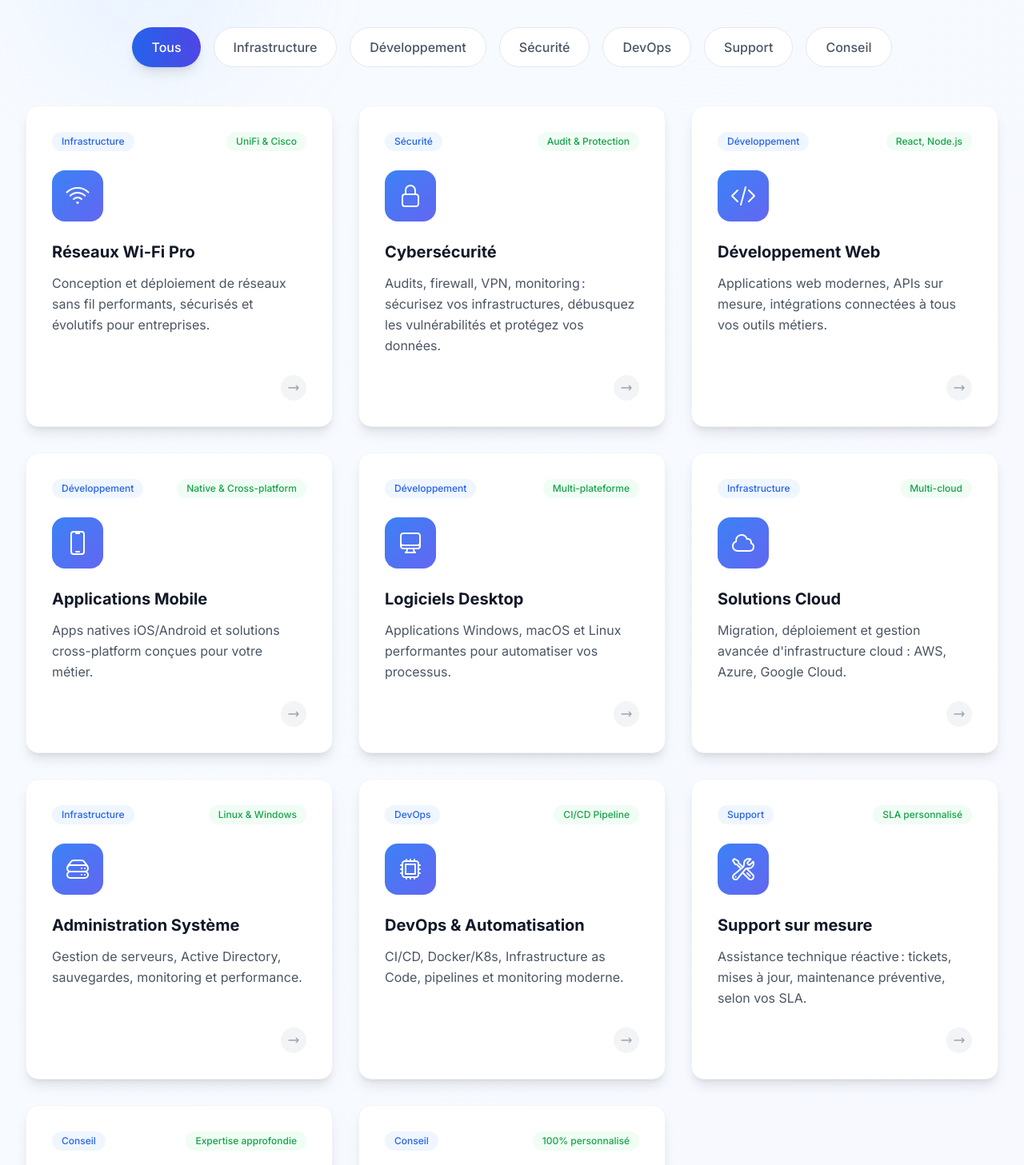
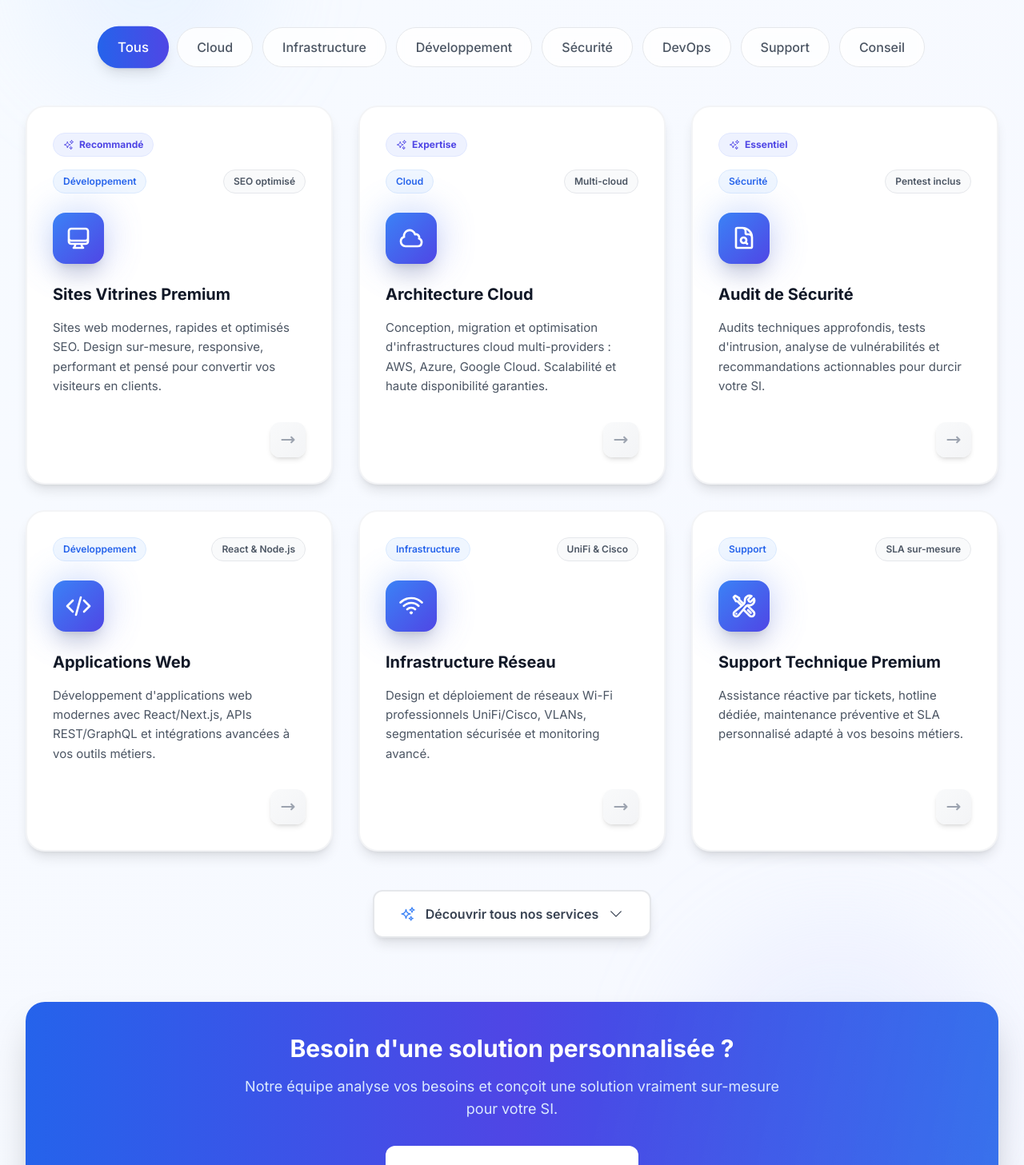
Before and after one commit to enstso/UnetraTechLandingPage, a Next.js app: page / in a window 1280 px wide. Shown: the part 1080-2537 px from the top of the page at 80% size. Built offline with nearby package versions, Linux system fonts and the light colour scheme.

Commit message:
refactor features.tsx

```diff
--- a/app/components/Features.tsx
+++ b/app/components/Features.tsx
@@ -4,7 +4,7 @@ import { useEffect, useState } from "react";
 import { useKeenSlider } from "keen-slider/react";
 import "keen-slider/keen-slider.min.css";
 
-import { motion } from "framer-motion";
+import { motion, AnimatePresence } from "framer-motion";
 import {
   LockClosedIcon,
   WifiIcon,
@@ -17,102 +17,138 @@ import {
   DevicePhoneMobileIcon,
   ComputerDesktopIcon,
   SquaresPlusIcon,
+  ChevronDownIcon,
+  SparklesIcon,
 } from "@heroicons/react/24/outline";
 
 const container = {
   hidden: {},
   show: {
-    transition: { staggerChildren: 0.1, delayChildren: 0.3 },
+    transition: { staggerChildren: 0.08, delayChildren: 0.2 },
   },
 };
 
 const item = {
   hidden: { opacity: 0, y: 30 },
-  show: { opacity: 1, y: 0, transition: { duration: 0.6, ease: "easeOut" } },
+  show: { opacity: 1, y: 0, transition: { duration: 0.5, ease: "easeOut" } },
 };
 
 const services = [
+  // ===== SERVICES PRIORITAIRES (affichés d'abord) =====
   {
-    title: "Réseaux Wi-Fi Pro",
-    desc: "Conception et déploiement de réseaux sans fil performants, sécurisés et évolutifs pour entreprises.",
+    title: "Sites Vitrines Premium",
+    desc: "Sites web modernes, rapides et optimisés SEO. Design sur-mesure, responsive, performant et pensé pour convertir vos visiteurs en clients.",
+    icon: ComputerDesktopIcon,
+    category: "Développement",
+    highlight: "SEO optimisé",
+    badge: "Recommandé",
+    priority: true
+  },
+  {
+    title: "Architecture Cloud",
+    desc: "Conception, migration et optimisation d'infrastructures cloud multi-providers : AWS, Azure, Google Cloud. Scalabilité et haute disponibilité garanties.",
+    icon: CloudIcon,
+    category: "Cloud",
+    highlight: "Multi-cloud",
+    badge: "Expertise",
+    priority: true
+  },
+  {
+    title: "Audit de Sécurité",
+    desc: "Audits techniques approfondis, tests d'intrusion, analyse de vulnérabilités et recommandations actionnables pour durcir votre SI.",
+    icon: DocumentMagnifyingGlassIcon,
+    category: "Sécurité",
+    highlight: "Pentest inclus",
+    badge: "Essentiel",
+    priority: true
+  },
+  {
+    title: "Applications Web",
+    desc: "Développement d'applications web modernes avec React/Next.js, APIs REST/GraphQL et intégrations avancées à vos outils métiers.",
+    icon: CodeBracketIcon,
+    category: "Développement",
+    highlight: "React & Node.js",
+    priority: true
+  },
+  {
+    title: "Infrastructure Réseau",
+    desc: "Design et déploiement de réseaux Wi-Fi professionnels UniFi/Cisco, VLANs, segmentation sécurisée et monitoring avancé.",
     icon: WifiIcon,
     category: "Infrastructure",
-    highlight: "UniFi & Cisco"
+    highlight: "UniFi & Cisco",
+    priority: true
   },
   {
-    title: "Cybersécurité",
-    desc: "Audits, firewall, VPN, monitoring : sécurisez vos infrastructures, débusquez les vulnérabilités et protégez vos données.",
+    title: "Support Technique Premium",
+    desc: "Assistance réactive par tickets, hotline dédiée, maintenance préventive et SLA personnalisé adapté à vos besoins métiers.",
+    icon: WrenchScrewdriverIcon,
+    category: "Support",
+    highlight: "SLA sur-mesure",
+    priority: true
+  },
+
+  // ===== SERVICES ADDITIONNELS (révélés au clic) =====
+  {
+    title: "Protection Avancée",
+    desc: "Déploiement de firewall nouvelle génération, VPN sécurisés, monitoring 24/7 et réponse aux incidents pour protéger vos données critiques.",
     icon: LockClosedIcon,
     category: "Sécurité",
-    highlight: "Audit & Protection"
-  },
-  {
-    title: "Développement Web",
-    desc: "Applications web modernes, APIs sur mesure, intégrations connectées à tous vos outils métiers.",
-    icon: CodeBracketIcon,
-    category: "Développement",
-    highlight: "React, Node.js"
+    highlight: "Monitoring 24/7",
+    priority: false
   },
   {
     title: "Applications Mobile",
-    desc: "Apps natives iOS/Android et solutions cross-platform conçues pour votre métier.",
+    desc: "Apps natives iOS/Android ou cross-platform (React Native, Flutter) conçues pour offrir une expérience utilisateur exceptionnelle.",
     icon: DevicePhoneMobileIcon,
     category: "Développement",
-    highlight: "Native & Cross-platform"
-  },
-  {
-    title: "Logiciels Desktop",
-    desc: "Applications Windows, macOS et Linux performantes pour automatiser vos processus.",
-    icon: ComputerDesktopIcon,
-    category: "Développement",
-    highlight: "Multi-plateforme"
-  },
-  {
-    title: "Solutions Cloud",
-    desc: "Migration, déploiement et gestion avancée d'infrastructure cloud : AWS, Azure, Google Cloud.",
-    icon: CloudIcon,
-    category: "Infrastructure",
-    highlight: "Multi-cloud"
+    highlight: "Native & Cross",
+    priority: false
   },
   {
     title: "Administration Système",
-    desc: "Gestion de serveurs, Active Directory, sauvegardes, monitoring et performance.",
+    desc: "Gestion complète de serveurs Linux/Windows, Active Directory, automatisation, sauvegardes et monitoring proactif de performance.",
     icon: ServerStackIcon,
     category: "Infrastructure",
-    highlight: "Linux & Windows"
+    highlight: "Linux & Windows",
+    priority: false
   },
   {
-    title: "DevOps & Automatisation",
-    desc: "CI/CD, Docker/K8s, Infrastructure as Code, pipelines et monitoring moderne.",
+    title: "DevOps & CI/CD",
+    desc: "Pipelines CI/CD automatisés, Docker/Kubernetes, Infrastructure as Code (Terraform), déploiements zero-downtime et monitoring moderne.",
     icon: CpuChipIcon,
     category: "DevOps",
-    highlight: "CI/CD Pipeline"
+    highlight: "Terraform & K8s",
+    priority: false
   },
   {
-    title: "Support sur mesure",
-    desc: "Assistance technique réactive : tickets, mises à jour, maintenance préventive, selon vos SLA.",
+    title: "Logiciels sur Mesure",
+    desc: "Applications desktop Windows/macOS/Linux et solutions métier personnalisées pour automatiser vos processus complexes.",
+    icon: SquaresPlusIcon,
+    category: "Développement",
+    highlight: "Multi-plateforme",
+    priority: false
+  },
+  {
+    title: "Support Sur Mesure",
+    desc: "Accompagnement IT personnalisé : astreinte weekend, support dédié 24/7, intervention on-site, contrat flexible selon vos contraintes.",
     icon: WrenchScrewdriverIcon,
     category: "Support",
-    highlight: "SLA personnalisé"
+    highlight: "100% flexible",
+    priority: false
   },
   {
-    title: "Audit & Conseil",
-    desc: "Audits techniques globaux, sécurité, roadmap IT et recommandations précise – votre feuille de route numérique.",
+    title: "Conseil Stratégique IT",
+    desc: "Accompagnement long-terme : audit global SI, roadmap technologique, architecture d'entreprise et pilotage de transformation digitale.",
     icon: DocumentMagnifyingGlassIcon,
     category: "Conseil",
-    highlight: "Expertise approfondie"
-  },
-  {
-    title: "Missions Sur Mesure",
-    desc: "Accompagnement personnalisé : architecture, pilotage projet, solutions adaptées à vos défis spécifiques.",
-    icon: SquaresPlusIcon,
-    category: "Conseil",
-    highlight: "100% personnalisé"
+    highlight: "Vision 360°",
+    priority: false
   },
 ];
 
 const categories = [
   "Tous",
+  "Cloud",
   "Infrastructure",
   "Développement",
   "Sécurité",
@@ -124,6 +160,7 @@ const categories = [
 export default function Features() {
   const [isMobile, setIsMobile] = useState(false);
   const [activeCategory, setActiveCategory] = useState("Tous");
+  const [showAll, setShowAll] = useState(false);
   const [sliderRef] = useKeenSlider<HTMLDivElement>({
     slides: { perView: 1.1, spacing: 20 },
     loop: false,
@@ -146,6 +183,13 @@ export default function Features() {
   const filteredServices = activeCategory === "Tous"
       ? services
       : services.filter(service => service.category === activeCategory);
+
+  // Services à afficher (6 premiers si showAll=false, tous sinon)
+  const displayedServices = showAll
+      ? filteredServices
+      : filteredServices.filter(s => s.priority);
+
+  const hasMoreServices = filteredServices.length > displayedServices.length;
 
   return (
       <section
@@ -179,7 +223,7 @@ export default function Features() {
           {/* Category Filter - Desktop only */}
           {!isMobile && (
               <motion.div
-                  className="flex flex-wrap justify-center gap-4 mb-12"
+                  className="flex flex-wrap justify-center gap-3 mb-12"
                   initial={{ opacity: 0, y: 20 }}
                   whileInView={{ opacity: 1, y: 0 }}
                   viewport={{ once: true }}
@@ -188,11 +232,14 @@ export default function Features() {
                 {categories.map((category) => (
                     <button
                         key={category}
-                        onClick={() => setActiveCategory(category)}
+                        onClick={() => {
+                          setActiveCategory(category);
+                          setShowAll(false); // Reset à 6 services quand on change de catégorie
+                        }}
                         className={`px-6 py-3 rounded-full font-medium transition-all duration-300 ${
                             activeCategory === category
-                                ? 'bg-gradient-to-r from-blue-600 to-indigo-600 text-white shadow-lg'
-                                : 'bg-white text-gray-600 hover:text-blue-600 border border-gray-200 hover:border-blue-300 hover:shadow-md'
+                                ? 'bg-gradient-to-r from-blue-600 to-indigo-600 text-white shadow-lg transform scale-105'
+                                : 'bg-white/80 backdrop-blur-sm text-gray-600 hover:text-blue-600 border border-gray-200 hover:border-blue-300 hover:shadow-md'
                         }`}
                     >
                       {category}
@@ -214,86 +261,146 @@ export default function Features() {
                 <SliderNavigation sliderRef={sliderRef} />
               </div>
           ) : (
+              <>
                 <motion.div
                     className="grid md:grid-cols-2 lg:grid-cols-3 gap-8"
                     variants={container}
                     initial="hidden"
                     whileInView="show"
                     viewport={{ once: true }}
-                  key={activeCategory}
+                    key={`${activeCategory}-${showAll}`}
                 >
-                {filteredServices.map((service, idx) => (
-                    <motion.div key={`${service.title}-${idx}`} variants={item}>
+                  <AnimatePresence mode="popLayout">
+                    {displayedServices.map((service, idx) => (
+                        <motion.div
+                            key={`${service.title}-${idx}`}
+                            variants={item}
+                            layout
+                        >
                           <ServiceCard service={service} />
                         </motion.div>
                     ))}
+                  </AnimatePresence>
                 </motion.div>
+
+                {/* Bouton "Voir plus" */}
+                {hasMoreServices && (
+                    <motion.div
+                        className="flex justify-center mt-12"
+                        initial={{ opacity: 0, y: 20 }}
+                        animate={{ opacity: 1, y: 0 }}
+                        transition={{ delay: 0.4 }}
+                    >
+                      <button
+                          onClick={() => setShowAll(!showAll)}
+                          className="group relative inline-flex items-center gap-3 bg-white hover:bg-gradient-to-r hover:from-blue-50 hover:to-indigo-50 text-gray-700 hover:text-blue-600 px-8 py-4 rounded-xl font-semibold transition-all duration-300 border-2 border-gray-200 hover:border-blue-300 shadow-lg hover:shadow-xl transform hover:-translate-y-1"
+                      >
+                        <SparklesIcon className="w-5 h-5 text-blue-500" />
+                        <span>Découvrir tous nos services</span>
+                        <ChevronDownIcon className="w-5 h-5 transform group-hover:translate-y-1 transition-transform" />
+                      </button>
+                    </motion.div>
+                )}
+              </>
           )}
 
           {/* CTA Section */}
           <motion.div
-              className="text-center mt-16 p-8 bg-gradient-to-r from-blue-600 to-indigo-600 rounded-2xl text-white"
+              className="text-center mt-20 p-10 bg-gradient-to-r from-blue-600 via-indigo-600 to-blue-600 rounded-3xl text-white shadow-2xl relative overflow-hidden"
               initial={{ opacity: 0, y: 30 }}
               whileInView={{ opacity: 1, y: 0 }}
               viewport={{ once: true }}
               transition={{ delay: 0.4, duration: 0.6 }}
           >
-            <h3 className="text-2xl font-bold mb-4">Besoin d'une solution personnalisée&nbsp;?</h3>
-            <p className="text-blue-100 mb-6 text-lg">
+            {/* Effet de brillance animé */}
+            <div className="absolute inset-0 bg-gradient-to-r from-transparent via-white/10 to-transparent -skew-x-12 animate-shine" />
+
+            <h3 className="text-3xl font-bold mb-4 relative z-10">Besoin d'une solution personnalisée&nbsp;?</h3>
+            <p className="text-blue-100 mb-8 text-lg max-w-2xl mx-auto relative z-10">
               Notre équipe analyse vos besoins et conçoit une solution vraiment sur-mesure pour votre SI.
             </p>
             <a
                 href="#contact"
-                className="inline-flex items-center bg-white text-blue-600 hover:text-blue-700 px-8 py-4 rounded-lg font-semibold transition-all duration-300 hover:shadow-xl transform hover:-translate-y-1"
+                className="relative z-10 inline-flex items-center bg-white text-blue-600 hover:bg-gray-50 px-10 py-5 rounded-xl font-bold text-lg transition-all duration-300 hover:shadow-2xl transform hover:-translate-y-1 hover:scale-105"
             >
               Discuter de mon projet
-              <svg className="w-5 h-5 ml-2" fill="none" stroke="currentColor" viewBox="0 0 24 24">
-                <path strokeLinecap="round" strokeLinejoin="round" strokeWidth={2} d="M17 8l4 4m0 0l-4 4m4-4H3" />
+              <svg className="w-6 h-6 ml-3" fill="none" stroke="currentColor" viewBox="0 0 24 24">
+                <path strokeLinecap="round" strokeLinejoin="round" strokeWidth={2.5} d="M17 8l4 4m0 0l-4 4m4-4H3" />
               </svg>
             </a>
           </motion.div>
         </div>
+
+        <style jsx>{`
+          @keyframes shine {
+            from {
+              transform: translateX(-100%) skewX(-12deg);
+            }
+            to {
+              transform: translateX(200%) skewX(-12deg);
+            }
+          }
+          .animate-shine {
+            animation: shine 3s infinite;
+          }
+        `}</style>
       </section>
   );
 }
 
-// Service Card
+// Service Card Component
 function ServiceCard({ service }: { service: typeof services[0] }) {
-  const { title, desc, icon: Icon, category, highlight } = service;
+  const { title, desc, icon: Icon, category, highlight, badge } = service;
 
   return (
-      <div className="group bg-white rounded-2xl p-8 shadow-lg border border-gray-100 hover:shadow-xl hover:border-blue-200 transition-all duration-300 hover:-translate-y-2 h-full flex flex-col">
+      <div className="group relative bg-white rounded-3xl p-8 shadow-lg border-2 border-gray-100 hover:shadow-2xl hover:border-blue-200 transition-all duration-500 hover:-translate-y-3 h-full flex flex-col overflow-hidden">
 
-        {/* Category badge */}
-        <div className="flex items-center justify-between mb-6">
-        <span className="text-xs font-medium text-blue-600 bg-blue-50 px-3 py-1 rounded-full">
+        {/* Effet gradient au hover */}
+        <div className="absolute inset-0 bg-gradient-to-br from-blue-50/0 to-indigo-50/0 group-hover:from-blue-50/50 group-hover:to-indigo-50/30 transition-all duration-500 rounded-3xl" />
+
+        {/* Badge subtil en haut */}
+        {badge && (
+            <div className="relative z-10 mb-4">
+            <span className="inline-flex items-center gap-1.5 text-xs font-bold text-indigo-600 bg-indigo-50 px-3 py-1.5 rounded-full border border-indigo-100">
+              <SparklesIcon className="w-3.5 h-3.5" />
+              {badge}
+            </span>
+            </div>
+        )}
+
+        {/* Category + Highlight */}
+        <div className="relative z-10 flex items-center justify-between mb-6">
+          <span className="text-xs font-semibold text-blue-600 bg-blue-50 px-3 py-1.5 rounded-full border border-blue-100">
             {category}
           </span>
-          <span className="text-xs font-medium text-green-600 bg-green-50 px-3 py-1 rounded-full">
+          <span className="text-xs font-semibold text-gray-600 bg-gray-50 px-3 py-1.5 rounded-full border border-gray-200">
             {highlight}
           </span>
         </div>
 
-        {/* Icon */}
-        <div className="w-16 h-16 bg-gradient-to-br from-blue-500 to-indigo-500 rounded-2xl flex items-center justify-center mb-6 group-hover:scale-110 transition-transform duration-300">
-          <Icon className="w-8 h-8 text-white" />
+        {/* Icon avec effet glow premium */}
+        <div className="relative z-10 w-16 h-16 mb-6">
+          <div className="absolute inset-0 bg-gradient-to-br from-blue-400 to-indigo-500 rounded-2xl blur-xl opacity-40 group-hover:opacity-70 group-hover:scale-125 transition-all duration-500" />
+          <div className="relative w-16 h-16 bg-gradient-to-br from-blue-500 to-indigo-600 rounded-2xl flex items-center justify-center group-hover:scale-110 group-hover:rotate-3 transition-all duration-500 shadow-xl">
+            <Icon className="w-8 h-8 text-white" strokeWidth={2} />
+          </div>
         </div>
 
         {/* Content */}
-        <div className="flex-grow">
-          <h3 className="text-xl font-bold text-gray-900 mb-3 group-hover:text-blue-600 transition-colors">
+        <div className="relative z-10 flex-grow">
+          <h3 className="text-xl font-bold text-gray-900 mb-4 group-hover:bg-gradient-to-r group-hover:from-blue-600 group-hover:to-indigo-600 group-hover:bg-clip-text group-hover:text-transparent transition-all duration-300">
             {title}
           </h3>
-          <p className="text-gray-600 leading-relaxed">
+          <p className="text-gray-600 leading-relaxed text-[15px]">
             {desc}
           </p>
         </div>
 
-        {/* Arrow indicator */}
-        <div className="mt-6 flex justify-end">
-          <div className="w-8 h-8 bg-gray-100 group-hover:bg-blue-500 rounded-full flex items-center justify-center transition-all duration-300">
-            <svg className="w-4 h-4 text-gray-400 group-hover:text-white transform group-hover:translate-x-1 transition-all" fill="none" stroke="currentColor" viewBox="0 0 24 24">
-              <path strokeLinecap="round" strokeLinejoin="round" strokeWidth={2} d="M17 8l4 4m0 0l-4 4m4-4H3" />
+        {/* Arrow premium */}
+        <div className="relative z-10 mt-8 flex justify-end">
+          <div className="w-11 h-11 bg-gradient-to-br from-gray-50 to-gray-100 group-hover:from-blue-500 group-hover:to-indigo-600 rounded-xl flex items-center justify-center transition-all duration-300 shadow-md group-hover:shadow-xl">
+            <svg className="w-5 h-5 text-gray-400 group-hover:text-white transform group-hover:translate-x-1 transition-all" fill="none" stroke="currentColor" viewBox="0 0 24 24" strokeWidth={2.5}>
+              <path strokeLinecap="round" strokeLinejoin="round" d="M17 8l4 4m0 0l-4 4m4-4H3" />
             </svg>
           </div>
         </div>
@@ -301,7 +408,7 @@ function ServiceCard({ service }: { service: typeof services[0] }) {
   );
 }
 
-// Navigation du slider (inchangé)
+// Slider Navigation Component (inchangé)
 function SliderNavigation({ sliderRef }: { sliderRef: any }) {
   const [loaded, setLoaded] = useState(false);
   const [currentSlide, setCurrentSlide] = useState(0);
```
Lines whose indentation alone changed are shown as unchanged.
